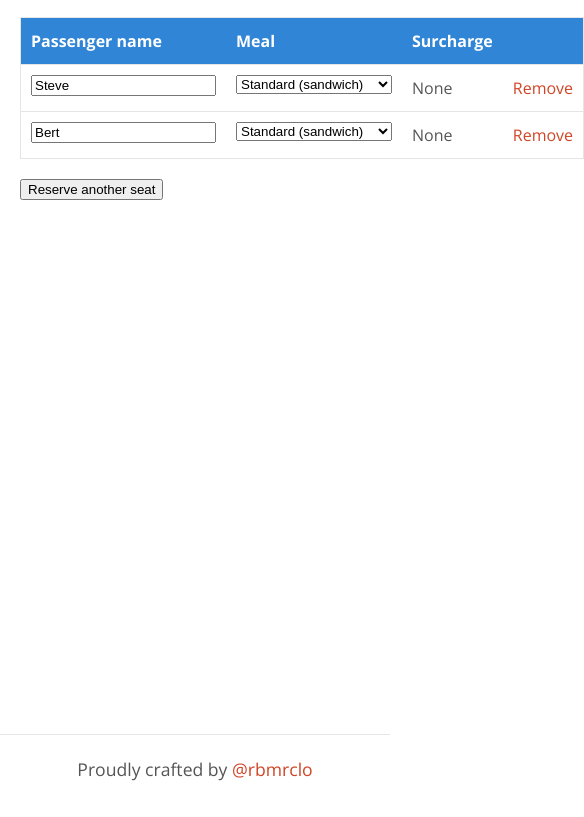
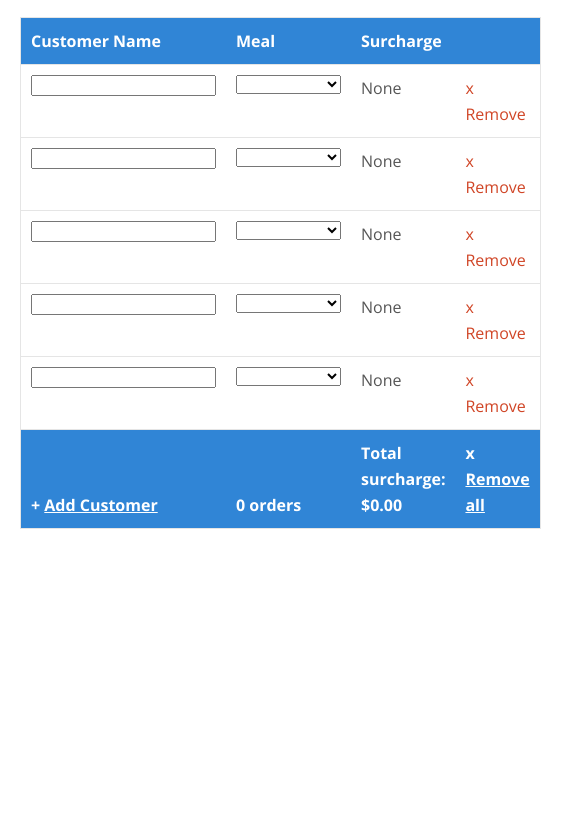
Before and after one commit to rbmrclo/knockout-ordertaker, a plain HTML site: page public/index.html in a window 390 px wide. Both pictures are taken after a click on the link 351 px from the left and 30 px from the top of the page. Shown: the part 63-880 px from the top of the page, 584 px wide, since content can reach past the window. After the commit the page ends 844 px from the top, so only its background shows below. Drawn offline with nearby package versions, Linux system fonts and the light colour scheme; a web font is replaced by a local one.

Commit message:
First commit

```diff
--- a/public/css/styles.css
+++ b/public/css/styles.css
@@ -11,3 +11,14 @@
 .footer p {
   text-align: center;
 }
+
+.customerButton, .removeAll {
+  color: white;
+  font-size: 1em;
+  text-decoration: underline;
+}
+
+.customerButton:hover, .removeAll:hover{
+  color: white;
+  cursor: pointer;
+}
--- a/public/index.html
+++ b/public/index.html
@@ -19,64 +19,39 @@
       <h3 class="six columns logo">
         <a href="#"> Ordertaker </a>
       </h3>
-      <!-- <ul data-bind="foreach: restaurants" class="six columns"> -->
-      <!--   <li><a data-bind="click: $root.loadMenu, text: name" href="#"></a></li> -->
-      <!-- </ul> -->
     </ul>
     </div>
   </div>
 
   <div id='content'>
     <div class='row'>
-
-      <!-- <h4> Restaurants </h4> -->
-
-      <!-- <br> -->
-      <!-- <table> -->
-      <!--   <thead> -->
-      <!--     <tr> -->
-      <!--       <th> Customer </th> -->
-      <!--       <th> Orders </th> -->
-      <!--       <th> Surcharge </th> -->
-      <!--       <th> Cash on hand </th> -->
-      <!--     </tr> -->
-      <!--   </thead> -->
-      <!--   <tbody data-bind="foreach: customers"> -->
-      <!--     <tr> -->
-      <!--       <td><input data-bind="value: name"/></td> -->
-      <!--       <td data-bind="foreach: orders"> -->
-      <!--         <p data-bind="optionsText: 'order_name"></p> -->
-      <!--       </td> -->
-      <!--       <td></td> -->
-      <!--       <td></td> -->
-      <!--     </tr> -->
-      <!--   </tbody> -->
-      <!-- </table> -->
     <table>
         <thead><tr>
-            <th>Passenger name</th><th>Meal</th><th>Surcharge</th><th></th>
+            <th>Customer Name</th>
+            <th>Meal</th>
+            <th>Surcharge</th>
+            <th></th>
         </tr></thead>
-        <tbody data-bind="foreach: seats">
-            <tr>
+        <tbody data-bind="foreach: customers">
+          <tr>
                 <td><input data-bind="value: name" /></td>
                 <td><select data-bind="options: $root.availableMeals, value: meal, optionsText: 'mealName'"></select></td>
                 <td data-bind="text: formattedPrice"></td>
-                <td><a href="#" data-bind="click: $root.removeSeat">Remove</a></td>
+                <td><a href="#" data-bind="click: $root.removeCustomer">x Remove</a></td>
             </tr>
         </tbody>
+        <thead>
+          <tr>
+            <th>
+              + <a data-bind="click: addCustomer, enable: customers().length < 5" class='customerButton'> Add Customer</button>
+            </th>
+            <th> <span data-bind="text: orders()"></span> orders </th>
+            <th> Total surcharge: $<span data-bind="text: totalSurcharge().toFixed(2)"></span> </th>
+            <th> x <a data-bind="click: removeAll" class='removeAll'>Remove all </a></th>
+        </thead>
     </table>
-
-    <button data-bind="click: addSeat, enable: seats().length < 5">Reserve another seat</button>
-
-    <h3 data-bind="visible: totalSurcharge() > 0">
-        Total surcharge: $<span data-bind="text: totalSurcharge().toFixed(2)"></span>
-    </h3>
 
     </div>
   </div>
-
-  <div class='footer'>
-    <p> Proudly crafted by <span> <a href='http://twitter.com/rbmrclo'>@rbmrclo</a></span><p>
-  </div>
 </body>
 </html>
--- a/public/js/main.js
+++ b/public/js/main.js
@@ -45,43 +45,7 @@ function ($, ko, site, jollibee) {
     })
   })(ko);
 
-  // WIP
-  // function Restaurant(name) {
-  //   var self = this;
-  //   self.name = name;
-  // }
-
-  // function Customer(name, orders) {
-  //   var self = this;
-  //   self.name = ko.observable(name, { persist: 'name' });
-  //   self.orders = ko.observableArray(orders);
-  // }
-
-  // function RestaurantsViewModel() {
-  //   var self = this;
-
-  //   self.availableRestaurants = ko.observableArray(['Jollibee', 'Mcdo', 'KFC']);
-
-  //   var restaurantsContainer = [];
-  //   for (var i = 0; i < self.availableRestaurants().length; i++)
-  //     var restaurant = new Restaurant(self.availableRestaurants[i]);
-  //     restaurantsContainer + [restaurant]
-
-  //   self.restaurants = ko.observableArray(restaurantsContainer, { persist: 'restaurants' });
-
-  //   self.customers = ko.observableArray([
-  //     new Customer(null, self.orders)
-  //   ]);
-
-  //   self.orders = [
-  //     { orderName: 'chicken', price: 10 }
-  //   ]
-
-  // }
-
-  // Class to represent a row in the seat reservations grid
-  //
-  function SeatReservation(name, initialMeal) {
+  function Customer(name, initialMeal) {
       var self = this;
       self.name = name;
       self.meal = ko.observable(initialMeal);
@@ -93,37 +57,54 @@ function ($, ko, site, jollibee) {
   }
 
   // Overall viewmodel for this screen, along with initial state
-  function ReservationsViewModel() {
+  function OrdertakerViewModel() {
       var self = this;
 
       // Non-editable catalog data - would come from the server
       self.availableMeals = [
-          { mealName: "Standard (sandwich)", price: 0 },
-          { mealName: "Premium (lobster)", price: 34.95 },
-          { mealName: "Ultimate (whole zebra)", price: 290 }
+          { mealName: "", price: 0 }, // Default
+          { mealName: "Fried Chicken", price: 100 },
+          { mealName: "Burgers", price: 50.95 },
+          { mealName: "Pizza", price: 190.22 }
       ];
 
       // Editable data
-      self.seats = ko.observableArray([
-          new SeatReservation("Steve", self.availableMeals[0]),
-          new SeatReservation("Bert", self.availableMeals[0])
+      self.customers = ko.observableArray([
+          new Customer("", self.availableMeals[0]),
+          new Customer("", self.availableMeals[0]),
+          new Customer("", self.availableMeals[0]),
+          new Customer("", self.availableMeals[0]),
+          new Customer("", self.availableMeals[0])
       ]);
+
+      self.orders = ko.computed(function() {
+        var total = 0;
+        for (var i = 0; i < self.customers().length; i++)
+          if(self.customers()[i].meal().price != 0)
+            total = total + 1
+
+        return total;
+      })
 
       // Computed data
       self.totalSurcharge = ko.computed(function() {
          var total = 0;
-         for (var i = 0; i < self.seats().length; i++)
-             total += self.seats()[i].meal().price;
+         for (var i = 0; i < self.customers().length; i++)
+             total += self.customers()[i].meal().price;
          return total;
       });
 
       // Operations
-      self.addSeat = function() {
-          self.seats.push(new SeatReservation("", self.availableMeals[0]));
+      self.addCustomer = function() {
+          self.customers.push(new Customer("", self.availableMeals[0]));
       }
-      self.removeSeat = function(seat) { self.seats.remove(seat) }
+
+      self.removeCustomer = function(customer) { self.customers.remove(customer) }
+
+      self.removeAll = function() {
+        self.customers([]);
+      }
   }
 
-  ko.applyBindings(new ReservationsViewModel());
-  // ko.applyBindings(new RestaurantsViewModel());
+  ko.applyBindings(new OrdertakerViewModel());
 });
```
